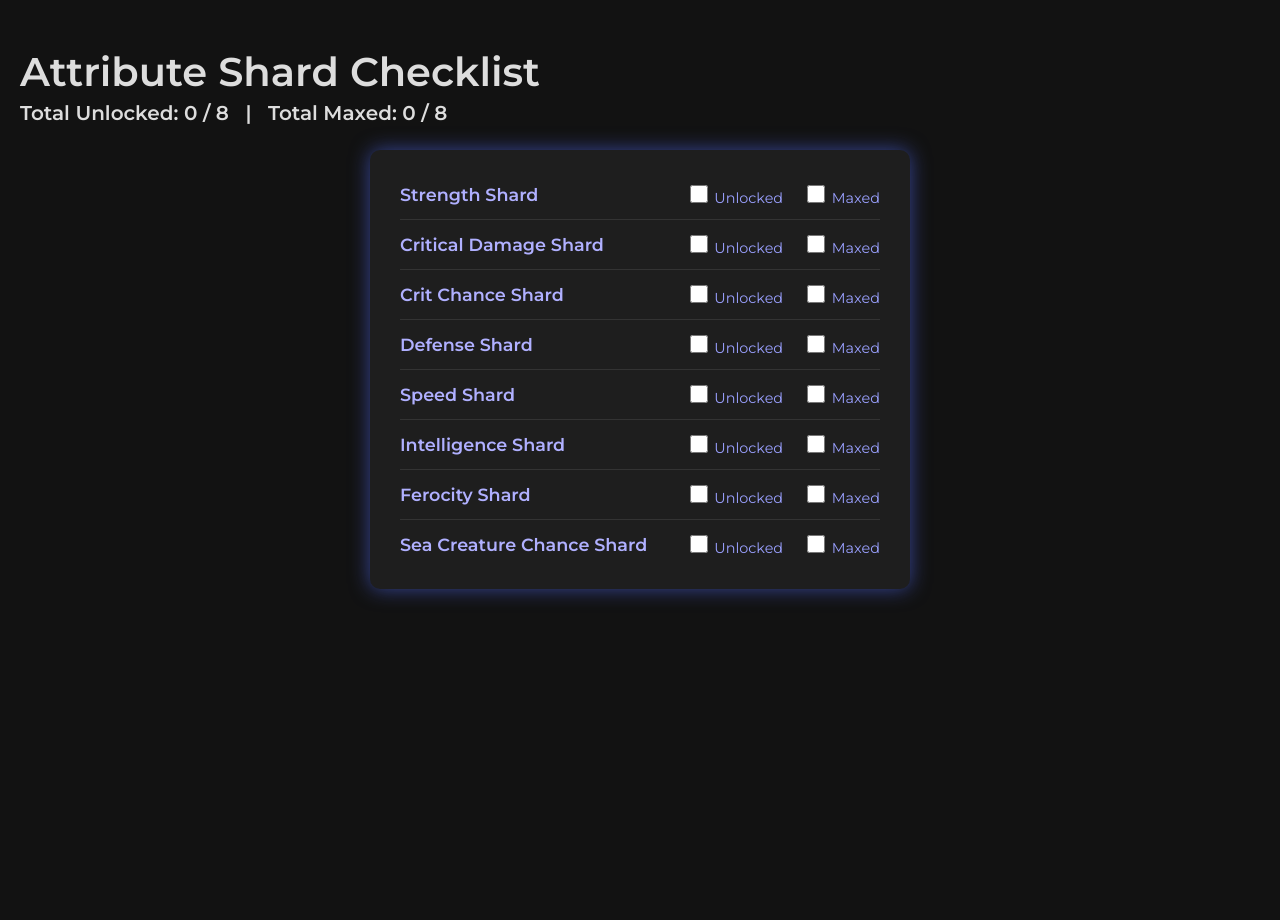
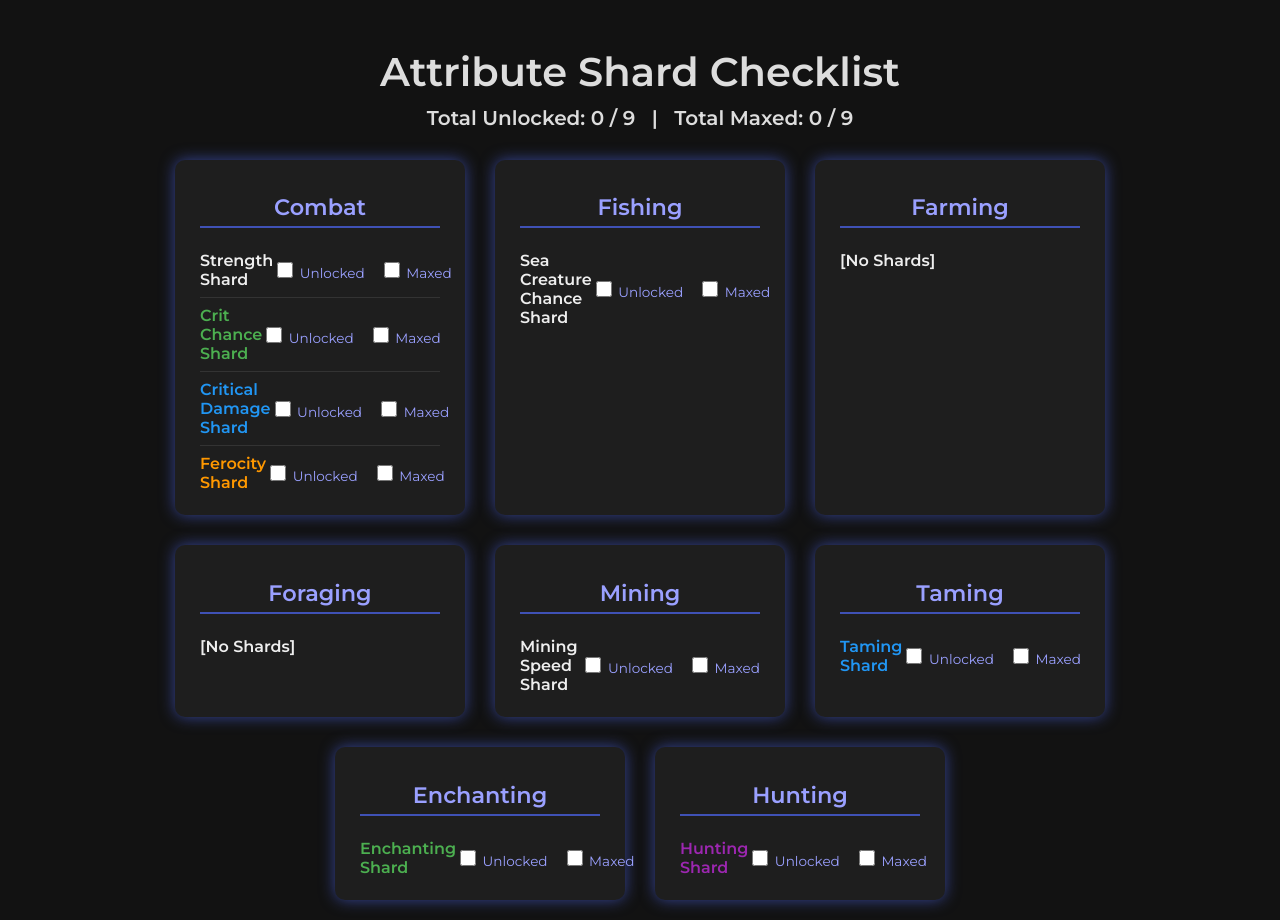
Before and after one commit to ReeceJWW/skyblock-shard-checklist, a plain HTML site: page index.html in a window 1280 px wide. Before the commit the page ends 800 px from the top, so only its background shows below. Drawn offline with Linux system fonts and the light colour scheme.

Commit message:
Update index.html

```diff
--- a/index.html
+++ b/index.html
@@ -18,29 +18,53 @@
   h1 {
     font-weight: 600;
     font-size: 2.5rem;
-    margin-bottom: 5px;
+    margin-bottom: 10px;
+    text-align: center;
   }
 
   .counters {
     font-weight: 600;
-    margin-bottom: 25px;
+    margin-bottom: 30px;
     font-size: 1.25rem;
+    text-align: center;
   }
 
-  .shard-list {
-    max-width: 480px;
+  /* Container for all skill lists */
+  .skills-container {
+    display: flex;
+    flex-wrap: wrap;
+    justify-content: center;
+    gap: 30px;
+    max-width: 1100px;
     margin: 0 auto;
+  }
+
+  /* Each skill list box */
+  .skill-list {
     background-color: #1e1e1e;
     border-radius: 10px;
-    padding: 20px 30px;
-    box-shadow: 0 0 20px #3f51b5cc;
+    padding: 15px 25px;
+    width: 240px;
+    box-shadow: 0 0 15px #3f51b5cc;
+    display: flex;
+    flex-direction: column;
+  }
+
+  .skill-list h2 {
+    font-weight: 600;
+    font-size: 1.4rem;
+    margin-bottom: 15px;
+    border-bottom: 2px solid #3f51b5;
+    padding-bottom: 5px;
+    color: #9aa0ff;
+    text-align: center;
   }
 
   .shard {
     display: flex;
     justify-content: space-between;
     align-items: center;
-    padding: 12px 0;
+    padding: 8px 0;
     border-bottom: 1px solid #333;
   }
 
@@ -50,14 +74,13 @@
 
   .shard-name {
     font-weight: 600;
-    font-size: 1.1rem;
-    color: #b0b0ff;
+    font-size: 1rem;
     flex: 1 1 auto;
   }
 
   .checkbox-group {
     display: flex;
-    gap: 20px;
+    gap: 15px;
     align-items: center;
     flex-shrink: 0;
   }
@@ -66,13 +89,13 @@
     cursor: pointer;
     user-select: none;
     font-weight: 500;
-    font-size: 0.9rem;
+    font-size: 0.85rem;
     color: #9aa0ff;
   }
 
   input[type="checkbox"] {
-    width: 18px;
-    height: 18px;
+    width: 16px;
+    height: 16px;
     cursor: pointer;
     accent-color: #3f51b5;
   }
@@ -81,142 +104,167 @@
   .shard:hover {
     background: #2a2a4d;
   }
+
+
+  .rarity-common { color: #eeeeee; }      /* White */
+  .rarity-uncommon { color: #4caf50; }    /* Green */
+  .rarity-rare { color: #2196f3; }        /* Blue */
+  .rarity-epic { color: #9c27b0; }        /* Purple */
+  .rarity-legendary { color: #ff9800; }   /* Orange */
+
 </style>
 </head>
 <body>
 
 <h1>Attribute Shard Checklist</h1>
-<div class="counters">
-  Total Unlocked: <span id="unlocked-count">0</span> / 8 &nbsp;&nbsp;|&nbsp;&nbsp;
-  Total Maxed: <span id="maxed-count">0</span> / 8
+<div class="counters" role="status" aria-live="polite">
+  Total Unlocked: <span id="unlocked-count">0</span> / <span id="total-shards">0</span> &nbsp;&nbsp;|&nbsp;&nbsp;
+  Total Maxed: <span id="maxed-count">0</span> / <span id="total-shards-2">0</span>
 </div>
 
-<div class="shard-list" role="list" aria-label="Attribute Shard Checklist">
+<div class="skills-container">
 
-  <div class="shard" role="listitem">
-    <div class="shard-name">Strength Shard</div>
+  <!-- Combat -->
+  <section class="skill-list" aria-label="Combat Attribute Shards">
+    <h2>Combat</h2>
+    <div class="shard" data-rarity="common">
+      <div class="shard-name rarity-common">Strength Shard</div>
       <div class="checkbox-group">
-      <label>
-        <input type="checkbox" class="unlocked" />
-        Unlocked
-      </label>
-      <label>
-        <input type="checkbox" class="maxed" />
-        Maxed
-      </label>
+        <label><input type="checkbox" class="unlocked" /> Unlocked</label>
+        <label><input type="checkbox" class="maxed" /> Maxed</label>
       </div>
     </div>
-
-  <div class="shard" role="listitem">
-    <div class="shard-name">Critical Damage Shard</div>
+    <div class="shard" data-rarity="uncommon">
+      <div class="shard-name rarity-uncommon">Crit Chance Shard</div>
       <div class="checkbox-group">
-      <label>
-        <input type="checkbox" class="unlocked" />
-        Unlocked
-      </label>
-      <label>
-        <input type="checkbox" class="maxed" />
-        Maxed
-      </label>
+        <label><input type="checkbox" class="unlocked" /> Unlocked</label>
+        <label><input type="checkbox" class="maxed" /> Maxed</label>
       </div>
     </div>
-
-  <div class="shard" role="listitem">
-    <div class="shard-name">Crit Chance Shard</div>
+    <div class="shard" data-rarity="rare">
+      <div class="shard-name rarity-rare">Critical Damage Shard</div>
       <div class="checkbox-group">
-      <label>
-        <input type="checkbox" class="unlocked" />
-        Unlocked
-      </label>
-      <label>
-        <input type="checkbox" class="maxed" />
-        Maxed
-      </label>
+        <label><input type="checkbox" class="unlocked" /> Unlocked</label>
+        <label><input type="checkbox" class="maxed" /> Maxed</label>
       </div>
     </div>
-
-  <div class="shard" role="listitem">
-    <div class="shard-name">Defense Shard</div>
+    <div class="shard" data-rarity="legendary">
+      <div class="shard-name rarity-legendary">Ferocity Shard</div>
       <div class="checkbox-group">
-      <label>
-        <input type="checkbox" class="unlocked" />
-        Unlocked
-      </label>
-      <label>
-        <input type="checkbox" class="maxed" />
-        Maxed
-      </label>
+        <label><input type="checkbox" class="unlocked" /> Unlocked</label>
+        <label><input type="checkbox" class="maxed" /> Maxed</label>
       </div>
     </div>
+  </section>
 
-  <div class="shard" role="listitem">
-    <div class="shard-name">Speed Shard</div>
+  <!-- Fishing -->
+  <section class="skill-list" aria-label="Fishing Attribute Shards">
+    <h2>Fishing</h2>
+    <div class="shard" data-rarity="common">
+      <div class="shard-name rarity-common">Sea Creature Chance Shard</div>
       <div class="checkbox-group">
-      <label>
-        <input type="checkbox" class="unlocked" />
-        Unlocked
-      </label>
-      <label>
-        <input type="checkbox" class="maxed" />
-        Maxed
-      </label>
+        <label><input type="checkbox" class="unlocked" /> Unlocked</label>
+        <label><input type="checkbox" class="maxed" /> Maxed</label>
       </div>
     </div>
+  </section>
 
-  <div class="shard" role="listitem">
-    <div class="shard-name">Intelligence Shard</div>
+  <!-- Farming -->
+  <section class="skill-list" aria-label="Farming Attribute Shards">
+    <h2>Farming</h2>
+
+    <div class="shard" data-rarity="common">
+      <div class="shard-name rarity-common">[No Shards]</div>
+      <div class="checkbox-group"></div>
+    </div>
+  </section>
+
+  <!-- Foraging -->
+  <section class="skill-list" aria-label="Foraging Attribute Shards">
+    <h2>Foraging</h2>
+    <!-- No official attribute shards for foraging, placeholder -->
+    <div class="shard" data-rarity="common">
+      <div class="shard-name rarity-common">[No Shards]</div>
+      <div class="checkbox-group"></div>
+    </div>
+  </section>
+
+  <!-- Mining -->
+  <section class="skill-list" aria-label="Mining Attribute Shards">
+    <h2>Mining</h2>
+    <div class="shard" data-rarity="common">
+      <div class="shard-name rarity-common">Mining Speed Shard</div>
       <div class="checkbox-group">
-      <label>
-        <input type="checkbox" class="unlocked" />
-        Unlocked
-      </label>
-      <label>
-        <input type="checkbox" class="maxed" />
-        Maxed
-      </label>
+        <label><input type="checkbox" class="unlocked" /> Unlocked</label>
+        <label><input type="checkbox" class="maxed" /> Maxed</label>
       </div>
     </div>
+  </section>
 
-  <div class="shard" role="listitem">
-    <div class="shard-name">Ferocity Shard</div>
+  <!-- Taming -->
+  <section class="skill-list" aria-label="Taming Attribute Shards">
+    <h2>Taming</h2>
+    <div class="shard" data-rarity="rare">
+      <div class="shard-name rarity-rare">Taming Shard</div>
       <div class="checkbox-group">
-      <label>
-        <input type="checkbox" class="unlocked" />
-        Unlocked
-      </label>
-      <label>
-        <input type="checkbox" class="maxed" />
-        Maxed
-      </label>
+        <label><input type="checkbox" class="unlocked" /> Unlocked</label>
+        <label><input type="checkbox" class="maxed" /> Maxed</label>
       </div>
     </div>
+  </section>
 
-  <div class="shard" role="listitem">
-    <div class="shard-name">Sea Creature Chance Shard</div>
+  <!-- Enchanting -->
+  <section class="skill-list" aria-label="Enchanting Attribute Shards">
+    <h2>Enchanting</h2>
+    <div class="shard" data-rarity="uncommon">
+      <div class="shard-name rarity-uncommon">Enchanting Shard</div>
       <div class="checkbox-group">
-      <label>
-        <input type="checkbox" class="unlocked" />
-        Unlocked
-      </label>
-      <label>
-        <input type="checkbox" class="maxed" />
-        Maxed
-      </label>
+        <label><input type="checkbox" class="unlocked" /> Unlocked</label>
+        <label><input type="checkbox" class="maxed" /> Maxed</label>
       </div>
     </div>
+  </section>
+
+  <!-- Hunting -->
+  <section class="skill-list" aria-label="Hunting Attribute Shards">
+    <h2>Hunting</h2>
+    <div class="shard" data-rarity="epic">
+      <div class="shard-name rarity-epic">Hunting Shard</div>
+      <div class="checkbox-group">
+        <label><input type="checkbox" class="unlocked" /> Unlocked</label>
+        <label><input type="checkbox" class="maxed" /> Maxed</label>
+      </div>
+    </div>
+  </section>
 
 </div>
 
 <script>
-  const shards = document.querySelectorAll('.shard');
+
+
+  const shards = document.querySelectorAll('.shard input[type="checkbox"]');
   const unlockedCountEl = document.getElementById('unlocked-count');
   const maxedCountEl = document.getElementById('maxed-count');
+  const totalShardsEls = [document.getElementById('total-shards'), document.getElementById('total-shards-2')];
+
+
+  function countTotalShards() {
+
+    const validShards = Array.from(document.querySelectorAll('.shard')).filter(shard => {
+      return shard.querySelector('input.unlocked') && shard.querySelector('input.maxed');
+    });
+    return validShards.length;
+  }
 
   function updateCounters() {
     let unlockedTotal = 0;
     let maxedTotal = 0;
 
-    shards.forEach(shard => {
+    const validShards = Array.from(document.querySelectorAll('.shard')).filter(shard => {
+      return shard.querySelector('input.unlocked') && shard.querySelector('input.maxed');
+    });
+
+    validShards.forEach(shard => {
       const unlocked = shard.querySelector('input.unlocked').checked;
       const maxed = shard.querySelector('input.maxed').checked;
       if (unlocked) unlockedTotal++;
@@ -225,12 +273,15 @@
 
     unlockedCountEl.textContent = unlockedTotal;
     maxedCountEl.textContent = maxedTotal;
+    totalShardsEls.forEach(el => el.textContent = validShards.length);
   }
 
-  // If maxed is checked, automatically check unlocked
-  shards.forEach(shard => {
+
+  document.querySelectorAll('.shard').forEach(shard => {
     const unlockedCheckbox = shard.querySelector('input.unlocked');
     const maxedCheckbox = shard.querySelector('input.maxed');
+
+    if (!unlockedCheckbox || !maxedCheckbox) return; // skip placeholders
 
     maxedCheckbox.addEventListener('change', () => {
       if (maxedCheckbox.checked) {
@@ -240,7 +291,6 @@
     });
 
     unlockedCheckbox.addEventListener('change', () => {
-      // If unlocked is unchecked, uncheck maxed as well
       if (!unlockedCheckbox.checked) {
         maxedCheckbox.checked = false;
       }
@@ -248,6 +298,7 @@
     });
   });
 
+
   updateCounters();
 </script>
 
```
Lines whose indentation alone changed are shown as unchanged.
